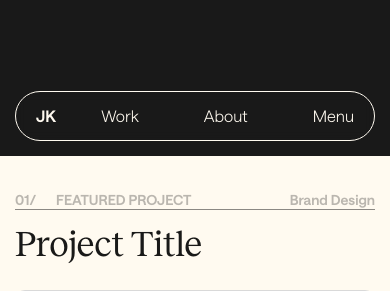
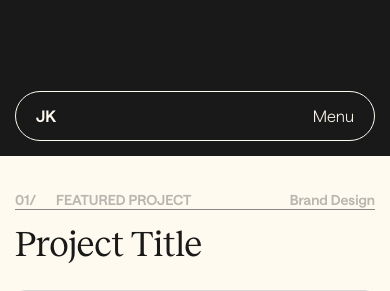
Before and after one commit to jaredkitade/2024-portfolio, a PHP site: page / in a window 390 px wide. Shown: the part 688-979 px from the top of the page. Run offline with PHP 8.4, Linux system fonts and the light colour scheme.

Commit message:
mobile nav height test

```diff
--- a/style.css
+++ b/style.css
@@ -1136,7 +1136,7 @@
 		}
 
 		.nav-container-open {
-			max-height: calc(100vh - 30px) !important;
+			max-height: calc(100% - 30px) !important;
 			transition: .5s;
 			height: 100%;
 		}
@@ -1144,6 +1144,10 @@
 		/*.nav-open {
 
 		}*/
+
+		.work, .about {
+			display: none;
+		}
 
 		.nav-item {
 /*			align-self: flex-end;*/
```
